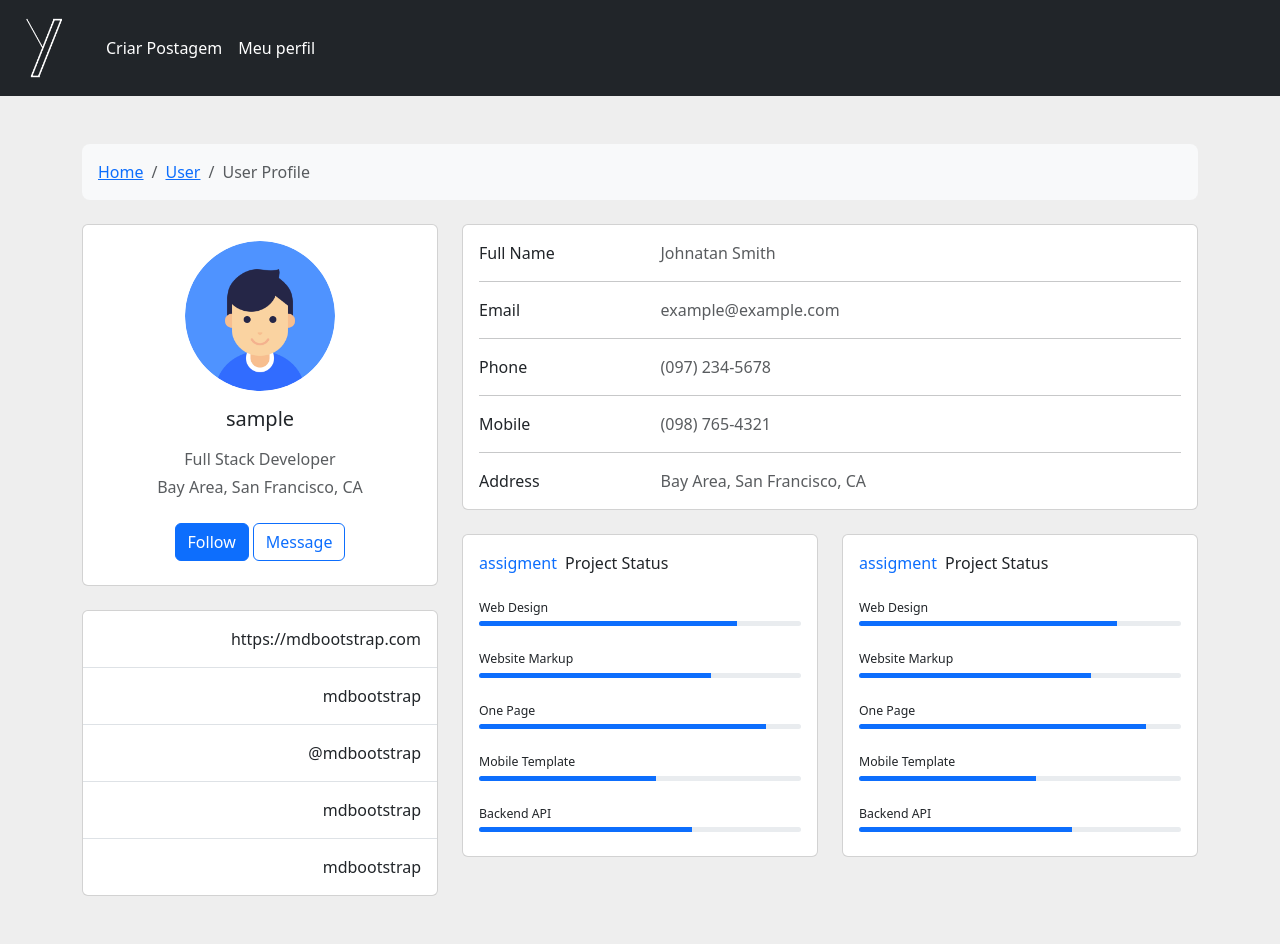
After one commit to thiagozaneti/yeeter-Project, a Flask app: template templates/perfil.html in a window 1280 px wide. The commit adds this page. Run offline with Flask 3, Linux system fonts and the light colour scheme; the template is opened without the code that fills it: most values are stand-ins (such as "Sample title", 1, 10 or a date in 2020).

Commit message:
atualizacao

```diff
--- a/app.py
+++ b/app.py
@@ -1,45 +1,75 @@
 from flask import Flask, request, render_template, redirect, url_for
 from flask_sqlalchemy import SQLAlchemy
 
+
 app = Flask(__name__)
-app.config["SQLALCHEMY_DATABASE_URI"] = "sqlite:///project.db"
+app.config["SQLALCHEMY_DATABASE_URI"] = "postgresql://postgres:thiago06102006@localhost/cadyeet"
+app.config['SQLALCHEMY_TRACK_MODIFICATIONS'] = False
 app.config['SECRET_KEY'] = 'minhachave'
 db = SQLAlchemy(app)
 
+
 class User(db.Model):
+    __tablename__ = "users"
     id = db.Column(db.Integer, primary_key=True)
-    username = db.Column(db.String(20), unique=True, nullable=False)
-    email = db.Column(db.String(50), unique=True, nullable=False)
-    senha = db.Column(db.String(20), nullable=False)
+    username = db.Column(db.String(200), unique=True, nullable=False)
+    email = db.Column(db.String(500), unique=True, nullable=False)
+    password = db.Column(db.String(200), nullable=False)
+
+
 
 @app.route("/", methods=['GET', 'POST'])
 def index():
     message = ""
+
     if request.method == "POST":
-        id = request.form['id']
         username = request.form['username']
         email = request.form['email']
-        senha = request.form['senha']
+        password = request.form['senha']
 
-        if len(senha) <= 4:
+        if len(password) <= 4:
             message = "Senha fraca"
         elif len(email) <= 5:
             message = "E-mail fraco"
         elif len(username) <= 4:
             message = "Nome de usuário fraco"
+        elif len(username) > 20:
+            message = "Usuário excedente, mínimo 20 caracteres"
         else:
-            user = User(id=id, username=username, email=email, senha=senha)
-            db.session.add(user)
+            new_user = User(username=username, email=email, password=password)
+            db.session.add(new_user)
             db.session.commit()
             message = "Cadastro realizado com sucesso!"
-            return render_template('home.html', username=username)
+            return render_template('login.html', username=username)
+
+        repeat_user = User.query.filter_by(username=username, email=email, password=password).first()
+        if repeat_user:
+            message = "Usuário já existente, faça login"
+            return render_template("login.html", message=message)
 
     return render_template("index.html", message=message)
 
-@app.route("/login")
-def cad():
-    msg = "Login efetuado com sucesso"
-    return render_template("index.html", msg=msg)
+
+@app.route("/login", methods = ['POST','GET'])
+def login():
+    message = ""
+    if request.method == 'POST':
+        email = request.form['email']
+        password = request.form['senha']
+        users = User.query.filter_by(email = email, password = password)
+        if users:
+            return render_template("home.html")
+        else:
+            message = "usuario nao encontrado, tente novamente"
+            return render_template("index.html", message = message)
+    return render_template('login.html')
+
+
+
+@app.route("/home")
+def home():
+    return render_template("home.html")
+
 
 if __name__ == "__main__":
     db.create_all()
--- /dev/null
+++ b/templates/base.html
@@ -0,0 +1,36 @@
+<!DOCTYPE html>
+<html lang="en">
+<head>
+    <meta charset="UTF-8">
+    <meta name="viewport" content="width=device-width, initial-scale=1.0">
+    <link href="https://cdn.jsdelivr.net/npm/bootstrap@5.3.1/dist/css/bootstrap.min.css" rel="stylesheet" integrity="sha384-4bw+/aepP/YC94hEpVNVgiZdgIC5+VKNBQNGCHeKRQN+PtmoHDEXuppvnDJzQIu9" crossorigin="anonymous">
+
+    <title>Home Yeeter</title>
+</head>
+<body>
+
+    <nav class="navbar navbar-expand-lg  bg-dark">
+        <div class="container-fluid">
+          <a href="{{url_for("home")}}"><img src="/static/image/Design_sem_nome__9_-removebg-preview.png" alt="erro" class="navbar-brand" width="70px" >
+          </a>
+          <button class="navbar-toggler" type="button" data-bs-toggle="collapse" data-bs-target="#navbarSupportedContent" aria-controls="navbarSupportedContent" aria-expanded="false" aria-label="Toggle navigation">
+            <span class="navbar-toggler-icon"></span>
+          </button>
+          <div class="collapse navbar-collapse" id="navbarSupportedContent">
+            <ul class="navbar-nav me-auto mb-10 mb-lg-0">
+              <li class="nav-item">
+                <a class="nav-link text-white" href="#">Criar Postagem</a>
+              </li>
+              <li class="nav-item">
+                <a class="nav-link text-white rounded" href="{{url_for("perfil", username=current_user.username)}}">Meu perfil</a>
+              </li>
+            </ul>
+          </div>
+        </div>
+      </nav>
+{% block home %}
+{% endblock %}
+<script src="https://cdn.jsdelivr.net/npm/bootstrap@5.3.1/dist/js/bootstrap.bundle.min.js" integrity="sha384-HwwvtgBNo3bZJJLYd8oVXjrBZt8cqVSpeBNS5n7C8IVInixGAoxmnlMuBnhbgrkm" crossorigin="anonymous"></script>
+
+</body>
+</html>
--- /dev/null
+++ b/templates/perfil.html
@@ -0,0 +1,182 @@
+
+{% extends 'base.html' %}
+
+{% block home %}
+    <section style="background-color: #eee;">
+        <div class="container py-5">
+          <div class="row">
+            <div class="col">
+              <nav aria-label="breadcrumb" class="bg-light rounded-3 p-3 mb-4">
+                <ol class="breadcrumb mb-0">
+                  <li class="breadcrumb-item"><a href="#">Home</a></li>
+                  <li class="breadcrumb-item"><a href="#">User</a></li>
+                  <li class="breadcrumb-item active" aria-current="page">User Profile</li>
+                </ol>
+              </nav>
+            </div>
+          </div>
+
+          <div class="row">
+            <div class="col-lg-4">
+              <div class="card mb-4">
+                <div class="card-body text-center">
+                  <img src="/static/image/Profile-Male-PNG.png" alt="avatar"
+                    class="rounded-circle img-fluid" style="width: 150px;">
+                  <h5 class="my-3">{{username}}</h5>
+                  <p class="text-muted mb-1">Full Stack Developer</p>
+                  <p class="text-muted mb-4">Bay Area, San Francisco, CA</p>
+                  <div class="d-flex justify-content-center mb-2">
+                    <button type="button" class="btn btn-primary">Follow</button>
+                    <button type="button" class="btn btn-outline-primary ms-1">Message</button>
+                  </div>
+                </div>
+              </div>
+              <div class="card mb-4 mb-lg-0">
+                <div class="card-body p-0">
+                  <ul class="list-group list-group-flush rounded-3">
+                    <li class="list-group-item d-flex justify-content-between align-items-center p-3">
+                      <i class="fas fa-globe fa-lg text-warning"></i>
+                      <p class="mb-0">https://mdbootstrap.com</p>
+                    </li>
+                    <li class="list-group-item d-flex justify-content-between align-items-center p-3">
+                      <i class="fab fa-github fa-lg" style="color: #333333;"></i>
+                      <p class="mb-0">mdbootstrap</p>
+                    </li>
+                    <li class="list-group-item d-flex justify-content-between align-items-center p-3">
+                      <i class="fab fa-twitter fa-lg" style="color: #55acee;"></i>
+                      <p class="mb-0">@mdbootstrap</p>
+                    </li>
+                    <li class="list-group-item d-flex justify-content-between align-items-center p-3">
+                      <i class="fab fa-instagram fa-lg" style="color: #ac2bac;"></i>
+                      <p class="mb-0">mdbootstrap</p>
+                    </li>
+                    <li class="list-group-item d-flex justify-content-between align-items-center p-3">
+                      <i class="fab fa-facebook-f fa-lg" style="color: #3b5998;"></i>
+                      <p class="mb-0">mdbootstrap</p>
+                    </li>
+                  </ul>
+                </div>
+              </div>
+            </div>
+            <div class="col-lg-8">
+              <div class="card mb-4">
+                <div class="card-body">
+                  <div class="row">
+                    <div class="col-sm-3">
+                      <p class="mb-0">Full Name</p>
+                    </div>
+                    <div class="col-sm-9">
+                      <p class="text-muted mb-0">Johnatan Smith</p>
+                    </div>
+                  </div>
+                  <hr>
+                  <div class="row">
+                    <div class="col-sm-3">
+                      <p class="mb-0">Email</p>
+                    </div>
+                    <div class="col-sm-9">
+                      <p class="text-muted mb-0">example@example.com</p>
+                    </div>
+                  </div>
+                  <hr>
+                  <div class="row">
+                    <div class="col-sm-3">
+                      <p class="mb-0">Phone</p>
+                    </div>
+                    <div class="col-sm-9">
+                      <p class="text-muted mb-0">(097) 234-5678</p>
+                    </div>
+                  </div>
+                  <hr>
+                  <div class="row">
+                    <div class="col-sm-3">
+                      <p class="mb-0">Mobile</p>
+                    </div>
+                    <div class="col-sm-9">
+                      <p class="text-muted mb-0">(098) 765-4321</p>
+                    </div>
+                  </div>
+                  <hr>
+                  <div class="row">
+                    <div class="col-sm-3">
+                      <p class="mb-0">Address</p>
+                    </div>
+                    <div class="col-sm-9">
+                      <p class="text-muted mb-0">Bay Area, San Francisco, CA</p>
+                    </div>
+                  </div>
+                </div>
+              </div>
+              <div class="row">
+                <div class="col-md-6">
+                  <div class="card mb-4 mb-md-0">
+                    <div class="card-body">
+                      <p class="mb-4"><span class="text-primary font-italic me-1">assigment</span> Project Status
+                      </p>
+                      <p class="mb-1" style="font-size: .77rem;">Web Design</p>
+                      <div class="progress rounded" style="height: 5px;">
+                        <div class="progress-bar" role="progressbar" style="width: 80%" aria-valuenow="80"
+                          aria-valuemin="0" aria-valuemax="100"></div>
+                      </div>
+                      <p class="mt-4 mb-1" style="font-size: .77rem;">Website Markup</p>
+                      <div class="progress rounded" style="height: 5px;">
+                        <div class="progress-bar" role="progressbar" style="width: 72%" aria-valuenow="72"
+                          aria-valuemin="0" aria-valuemax="100"></div>
+                      </div>
+                      <p class="mt-4 mb-1" style="font-size: .77rem;">One Page</p>
+                      <div class="progress rounded" style="height: 5px;">
+                        <div class="progress-bar" role="progressbar" style="width: 89%" aria-valuenow="89"
+                          aria-valuemin="0" aria-valuemax="100"></div>
+                      </div>
+                      <p class="mt-4 mb-1" style="font-size: .77rem;">Mobile Template</p>
+                      <div class="progress rounded" style="height: 5px;">
+                        <div class="progress-bar" role="progressbar" style="width: 55%" aria-valuenow="55"
+                          aria-valuemin="0" aria-valuemax="100"></div>
+                      </div>
+                      <p class="mt-4 mb-1" style="font-size: .77rem;">Backend API</p>
+                      <div class="progress rounded mb-2" style="height: 5px;">
+                        <div class="progress-bar" role="progressbar" style="width: 66%" aria-valuenow="66"
+                          aria-valuemin="0" aria-valuemax="100"></div>
+                      </div>
+                    </div>
+                  </div>
+                </div>
+                <div class="col-md-6">
+                  <div class="card mb-4 mb-md-0">
+                    <div class="card-body">
+                      <p class="mb-4"><span class="text-primary font-italic me-1">assigment</span> Project Status
+                      </p>
+                      <p class="mb-1" style="font-size: .77rem;">Web Design</p>
+                      <div class="progress rounded" style="height: 5px;">
+                        <div class="progress-bar" role="progressbar" style="width: 80%" aria-valuenow="80"
+                          aria-valuemin="0" aria-valuemax="100"></div>
+                      </div>
+                      <p class="mt-4 mb-1" style="font-size: .77rem;">Website Markup</p>
+                      <div class="progress rounded" style="height: 5px;">
+                        <div class="progress-bar" role="progressbar" style="width: 72%" aria-valuenow="72"
+                          aria-valuemin="0" aria-valuemax="100"></div>
+                      </div>
+                      <p class="mt-4 mb-1" style="font-size: .77rem;">One Page</p>
+                      <div class="progress rounded" style="height: 5px;">
+                        <div class="progress-bar" role="progressbar" style="width: 89%" aria-valuenow="89"
+                          aria-valuemin="0" aria-valuemax="100"></div>
+                      </div>
+                      <p class="mt-4 mb-1" style="font-size: .77rem;">Mobile Template</p>
+                      <div class="progress rounded" style="height: 5px;">
+                        <div class="progress-bar" role="progressbar" style="width: 55%" aria-valuenow="55"
+                          aria-valuemin="0" aria-valuemax="100"></div>
+                      </div>
+                      <p class="mt-4 mb-1" style="font-size: .77rem;">Backend API</p>
+                      <div class="progress rounded mb-2" style="height: 5px;">
+                        <div class="progress-bar" role="progressbar" style="width: 66%" aria-valuenow="66"
+                          aria-valuemin="0" aria-valuemax="100"></div>
+                      </div>
+                    </div>
+                  </div>
+                </div>
+              </div>
+            </div>
+          </div>
+        </div>
+      </section>
+{% endblock %}
```
Also changed, not shown: templates/home.html (+15 -1 lines), templates/index.html (+25 -13 lines), templates/login.html (added, +62 -0 lines), README.md (added), static/image/Design sem nome (9).png (added), static/image/Design_sem_nome__9_-removebg-preview.png (added), static/image/Profile-Male-PNG.png (added).
